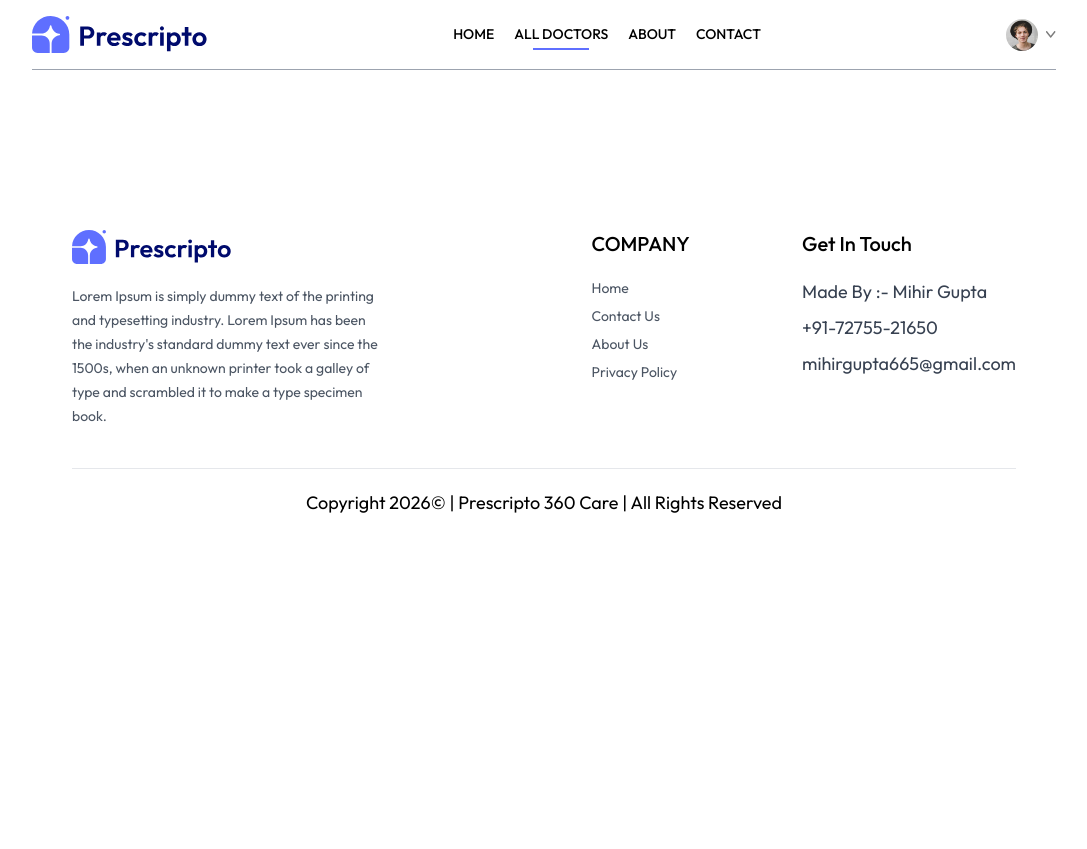
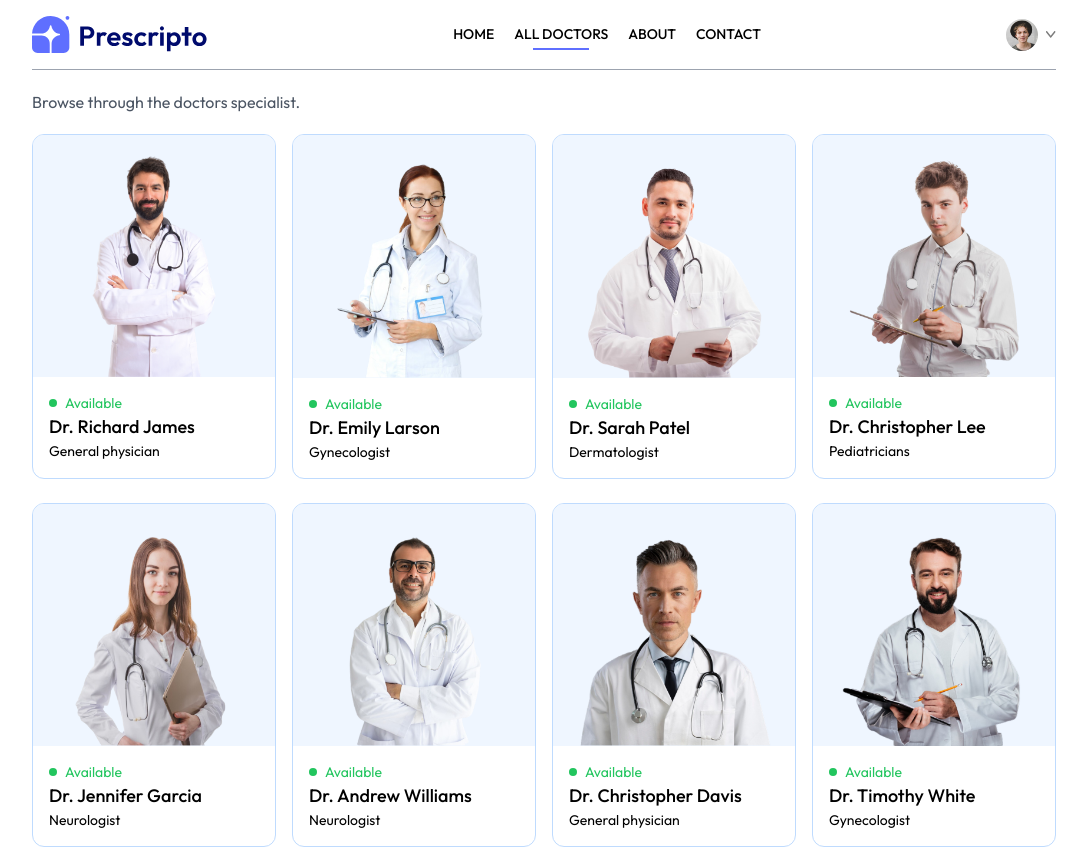
Before and after one commit to mihirgupta665/Prescripto_Care_360, a React (Vite) app in the folder frontend/: page /doctors in a window 1280 px wide. Shown: the top 849 px of the page, without its empty margins (96-1183 px from the left). Before the commit the page ends 800 px from the top, so only its background shows below. Built offline with nearby package versions, Linux system fonts and the light colour scheme.

Commit message:
layout for doctors page created

```diff
--- a/frontend/src/pages/Doctors.jsx
+++ b/frontend/src/pages/Doctors.jsx
@@ -1,14 +1,50 @@
-import React from "react"
-import { useParams } from "react-router-dom"
+import React, { useContext, useEffect, useState } from "react"
+import { useNavigate, useParams } from "react-router-dom"
+import { AppContext } from "../context/AppContext"
 
 const Doctors = () => {
 
     const { speciality } = useParams()
-    console.log(speciality)
+    // console.log(speciality)
+    const [filterDoc, setFilterDoc] = useState([])
+    const { doctors } = useContext(AppContext)
+    const navigate = useNavigate()
 
-    return(
+    const applyFilter = () => {
+        if (speciality) {
+            setFilterDoc(doctors.filter(doc => doc.speciality === speciality))
+        }
+        else {
+            setFilterDoc(doctors)
+        }
+    }
+
+    useEffect(() => {
+        applyFilter()
+    }, [doctors, speciality])
+
+    return (
         <div>
+            <p className="text-gray-600">Browse through the doctors specialist.</p>
+            <div className="flex flex-col sm:flex-row items-start gap-5 mt-5">
 
+                <div className="w-full grid grid-cols-auto gap-4 gap-y-6">
+                    {
+                        filterDoc.map((item, index) => (
+                            <div onClick={() => navigate(`/appointment/${item._id}`)} className="border border-blue-200 rounded-xl overflow-hidden cursor-pointer hover:translate-y-[-10px] transition-all duration-500" key={index}>
+                                <img className="bg-blue-50" src={item.image} alt="" />
+                                <div className="p-4">
+                                    <div className="flex items-center gap-2 text-sm text-center text-green-500">
+                                        <p className="w-2 h-2 bg-green-500 rounded-full"></p><p>Available </p>
+                                    </div>
+                                    <p className="text-grey-900 text-lg font-medium">{item.name}</p>
+                                    <p className="text-grey-600 text-sm">{item.speciality}</p>
+                                </div>
+                            </div>
+                        ))
+                    }
+                </div>
+            </div>
         </div>
     )
 }
```
